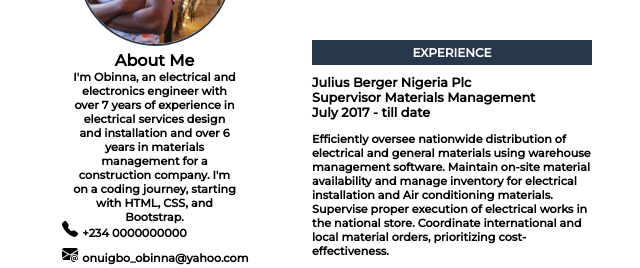
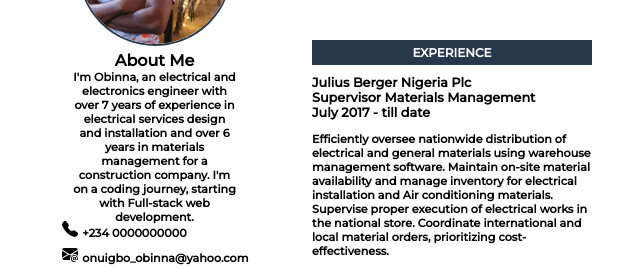
Before and after one commit to Obinnacode/Resume, a plain HTML site: page index.html in a window 1280 px wide. Shown: the part 162-430 px from the top of the page, 76-716 px from the left. Drawn offline with Linux system fonts and the light colour scheme.

Commit message:
Update index.html

```diff
--- a/index.html
+++ b/index.html
@@ -34,7 +34,7 @@
                         <p>
                             I'm Obinna, an electrical and electronics engineer with over 7 years of experience in
                             electrical services design and installation and over 6 years in materials management for a
-                            construction company. I'm on a coding journey, starting with HTML, CSS, and Bootstrap.
+                            construction company. I'm on a coding journey, starting with Full-stack web development.
                         </p>
                     </div>
                 </div>
```
